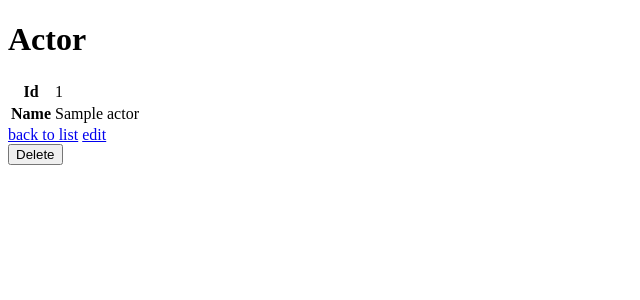
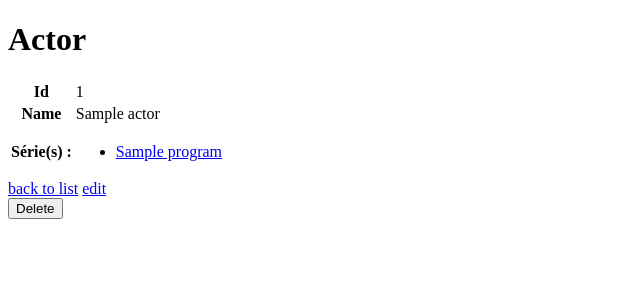
Before and after one commit to Justine-Ginestou/symfony, a Symfony app: template templates/actor/show.html.twig in a window 1280 px wide. Shown: the part 132-432 px from the top of the page, without its empty margins (0-640 px from the left). Run offline with Twig, Linux system fonts and the light colour scheme; the template is opened without the code that fills it: most values are stand-ins (such as "Sample title", 1, 10 or a date in 2020); some libraries are stand-ins or nearby versions.

Commit message:
Les oublis de la quête 14 :x

```diff
--- a/templates/actor/show.html.twig
+++ b/templates/actor/show.html.twig
@@ -15,6 +15,18 @@
                 <th>Name</th>
                 <td>{{ actor.name }}</td>
             </tr>
+            <tr>
+                <th>Série(s) :</th>
+                <td>
+                    <ul>
+                        {% for program in actor.programs %}
+                            <li><a href="{{ path('program_show', {id: program.id}) }}">{{ program.title }}</a> </li>
+                        {% else %}
+                           <li>Cet acteur n'apparait dans aucune série</li>
+                        {% endfor %}
+                    </ul>
+                </td>
+            </tr>
         </tbody>
     </table>
 
```
Also changed, not shown: templates/program/show.html.twig (+12 -9 lines).
